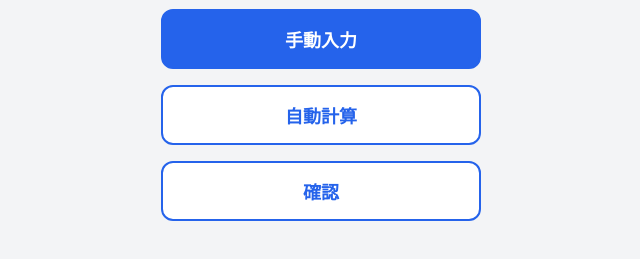
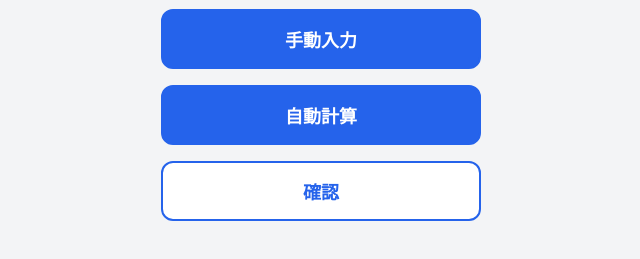
Before and after one commit to missa1029/register-calc, a plain HTML site: page test.html in a window 1280 px wide. Shown: the part 329-588 px from the top of the page, without its empty margins (319-959 px from the left). Drawn offline with Linux system fonts and the light colour scheme.

Commit message:
自動計算ボタンを青に変更

```diff
--- a/test.html
+++ b/test.html
@@ -768,7 +768,7 @@
   <div class="home-wrap">
     <h1 class="home-title">入金計算</h1>
     <button id="btn-to-manual" class="home-btn">手動入力</button>
-    <button id="btn-to-input" class="home-btn secondary">自動計算</button>
+    <button id="btn-to-input" class="home-btn">自動計算</button>
     <button id="btn-to-confirm" class="home-btn secondary">確認</button>
   </div>
 </div>
```
